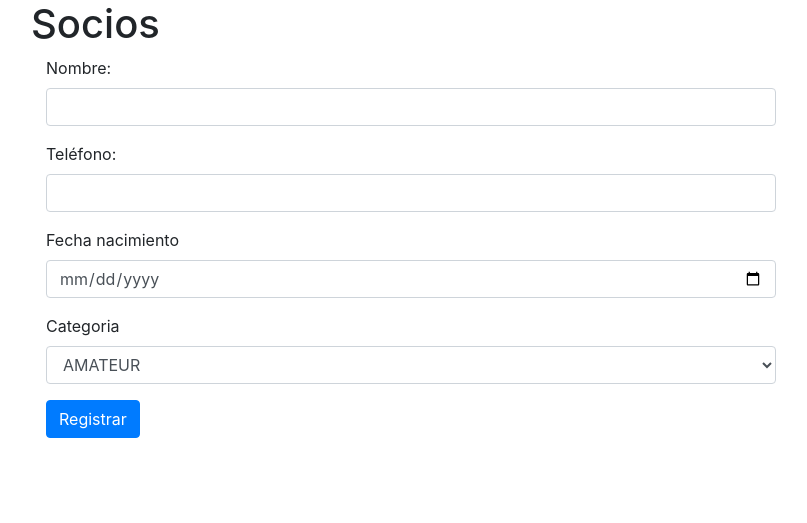
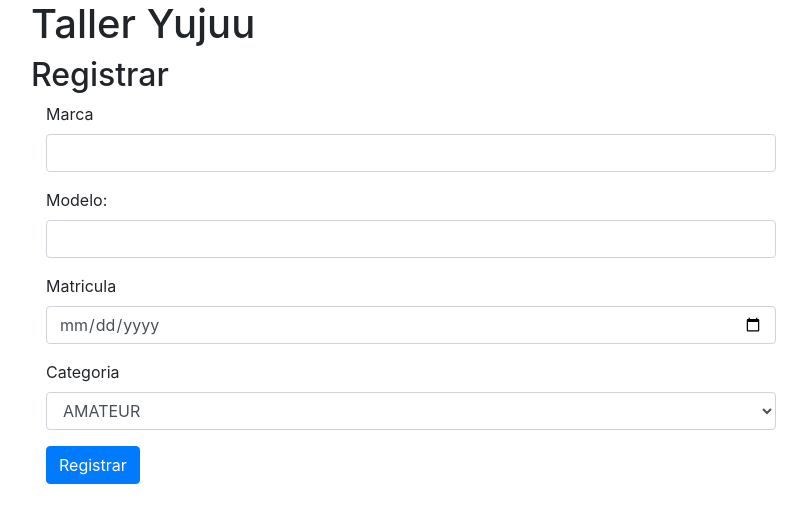
Before and after one commit to mariosb-13/TallerYujuu, a PHP site: page /registrar.php in a window 1280 px wide. Shown: the top 523 px of the page, without its empty margins (39-846 px from the left). Run offline with PHP 8.4, Linux system fonts and the light colour scheme; data that the repository does not hold is empty.

Commit message:
registro.php

```diff
--- a/registrar.php
+++ b/registrar.php
@@ -1,4 +1,4 @@
-<!doctype html>
+<!DOCTYPE html>
 <html lang="es">
 
 <head>
@@ -9,13 +9,17 @@
 	<!-- Bootstrap CSS -->
 	<link rel="stylesheet" href="css/bootstrap.min.css">
 
-	<title>Club Deportivo La Venta</title>
+	<title>Taller Yujuu</title>
 </head>
 
 <body>
 	<div class="container">
 		<div class="row">
-			<h1>Socios</h1>
+			<h1>Taller Yujuu</h1>
+		</div>
+
+		<div class="row">
+			<h2>Registrar</h2>
 		</div>
 
 		<div class="row">
@@ -23,17 +27,17 @@
 				<!-- Completar atributos de form -->
 				<form id="registro" name="registro" autocomplete="off" method="post" action="registrar2.php">
 					<div class="form-group">
-						<label for="nombre">Nombre:</label>
+						<label for="nombre">Marca</label>
 						<input type="text" id="nombre" name="nombre" class="form-control" required>
 					</div>
 
 					<div class="form-group">
-						<label for="telefono">Teléfono:</label>
+						<label for="telefono">Modelo:</label>
 						<input type="text" id="telefono" name="telefono" class="form-control" required>
 					</div>
 
 					<div class="form-group">
-						<label for="fecha_nac">Fecha nacimiento</label>
+						<label for="fecha_nac">Matricula</label>
 						<input type="date" id="fecha_nac" name="fecha_nac" class="form-control" required>
 					</div>
 
```
Also changed, not shown: index.php (+4 -3 lines).
